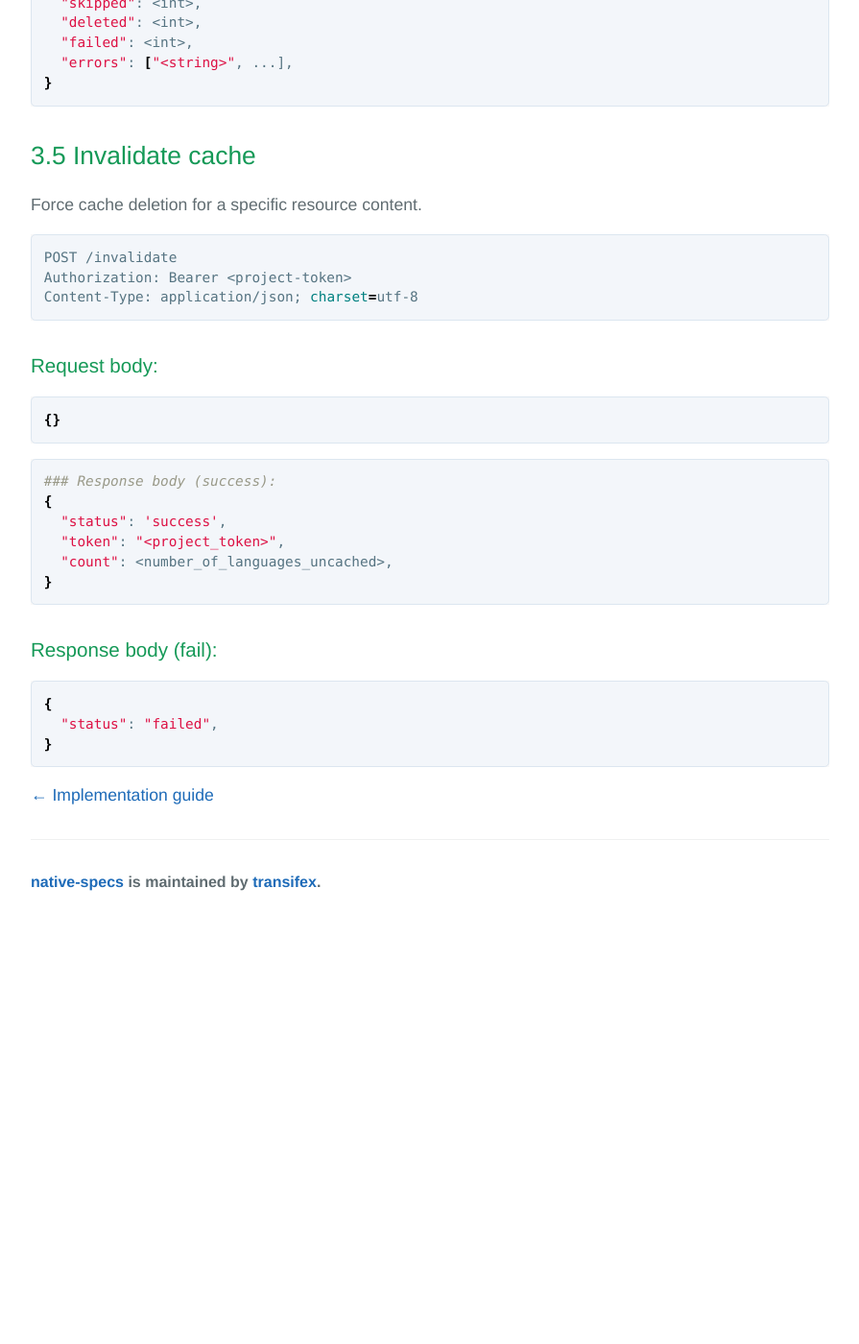
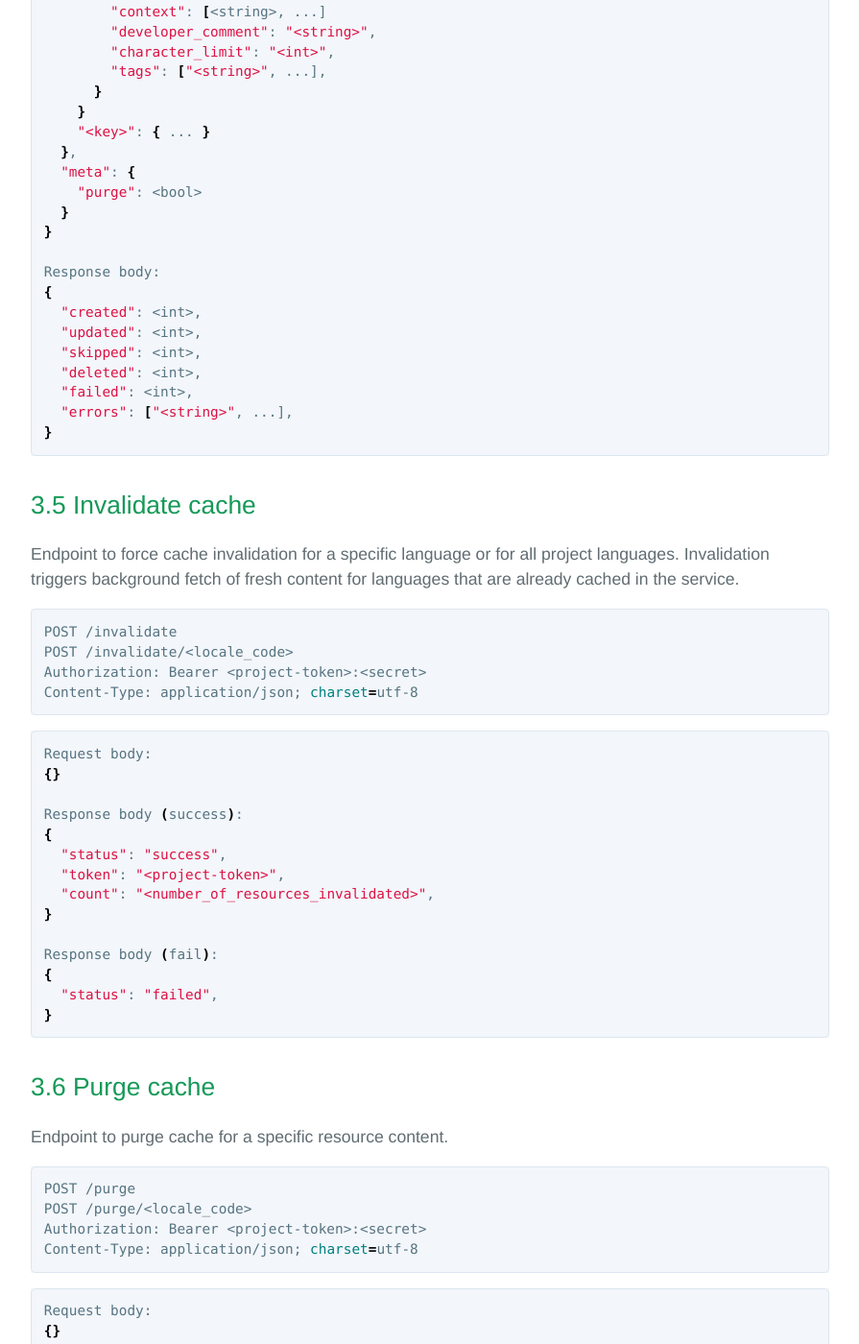
Before and after one commit to transifex/native-specs, a Jekyll site: the page built from cds.md, in a window 1280 px wide and 1400 px high, scrolled down 2734 px. Shown: the whole window at 96% size, without its empty margins (192-1087 px from the left). Built offline with Jekyll 4.4.1, drawn with Linux system fonts in a browser that asks for light colours; our own code applies the rules of GitHub Pages for plain Markdown files; before the commit the page ends 3697 px from its top, so only the background shows below that; some of the changed text lies outside the part shown.

Commit message:
Update CDS docs

````diff
--- a/cds.md
+++ b/cds.md
@@ -7,6 +7,8 @@
 * [3.3 Pull content](#33-pull-content)
 * [3.4 Push content](#34-push-content)
 * [3.5 Invalidate cache](#35-invalidate-cache)
+* [3.6 Purge cache](#36-purge-cache)
+* [3.7 Analytics](#37-analytics)
 
 ## 3.1 Authentication
 
@@ -33,7 +35,15 @@ Content-Type: application/json; charset=utf-8
 ```
 
 ```bash
-### Response body
+Response status: 202
+- Content not ready, queued for download from Transifex
+- try again later
+
+Response status: 302
+- Get content from URL
+
+Response status: 200
+Response body:
 {
   "data": [
     {
@@ -55,13 +65,21 @@ Content-Type: application/json; charset=utf-8
 Get localized content for a specific language code.
 
 ```bash
-GET /content/<lang-code>
+GET /content/<locale_code>
 Authorization: Bearer <project-token>
 Content-Type: application/json; charset=utf-8
 ```
 
 ```bash
-### Response body
+Response status: 202
+- Content not ready, queued for download from Transifex
+- try again later
+
+Response status: 302
+- Get content from URL
+
+Response status: 200
+Response body:
 {
   "data": {
     "<key>": {
@@ -89,7 +107,7 @@ Content-Type: application/json; charset=utf-8
 ```
 
 ```bash
-### Request body
+Request body:
 {
   "data": {
     "<key>": {
@@ -107,10 +125,8 @@ Content-Type: application/json; charset=utf-8
     "purge": <bool>
   }
 }
-```
 
-```bash
-### Response body
+Response body:
 {
   "created": <int>,
   "updated": <int>,
@@ -123,32 +139,100 @@ Content-Type: application/json; charset=utf-8
 
 ## 3.5 Invalidate cache
 
-Force cache deletion for a specific resource content.
+Endpoint to force cache invalidation for a specific language or for
+all project languages. Invalidation triggers background fetch of fresh
+content for languages that are already cached in the service.
 
 ```bash
 POST /invalidate
-Authorization: Bearer <project-token>
+POST /invalidate/<locale_code>
+Authorization: Bearer <project-token>:<secret>
 Content-Type: application/json; charset=utf-8
 ```
 
-### Request body:
 ```bash
+Request body:
 {}
+
+Response body (success):
+{
+  "status": "success",
+  "token": "<project-token>",
+  "count": "<number_of_resources_invalidated>",
+}
+
+Response body (fail):
+{
+  "status": "failed",
+}
+```
+
+## 3.6 Purge cache
+
+Endpoint to purge cache for a specific resource content.
+
+```bash
+POST /purge
+POST /purge/<locale_code>
+Authorization: Bearer <project-token>:<secret>
+Content-Type: application/json; charset=utf-8
 ```
 
 ```bash
-### Response body (success):
+Request body:
+{}
+
+Response body (success):
 {
-  "status": 'success',
-  "token": "<project_token>",
-  "count": <number_of_languages_uncached>,
+  "status": "success",
+  "token": "<project-token>",
+  "count": "<number_of_resources_purged>",
+}
+
+Response body (fail):
+{
+  "status": "failed",
 }
 ```
 
-### Response body (fail):
+## 3.7 Analytics
+
+Endpoint to get usage analytics, per language, SDK and unique anonymized clients.
+
 ```bash
+GET /analytics?filter[since]=<YYYY-MM-DD>&filter[until]=<YYYY-MM-DD>
+Authorization: Bearer <project-token>:<secret>
+Content-Type: application/json; charset=utf-8
+```
+
+```bash
+Response body:
 {
-  "status": "failed",
+  "data": [{
+    "languages": {
+      "<locale_code>": "<number_of_hits>",
+      ...
+    },
+    "sdks": {
+      "<sdk-version>": "<number_of_hits>",
+      ...
+    },
+    "clients": "<number_of_unique_clients>",
+    "date": "<YYYY-MM-DD or YYYY-MM>",
+  }, ...],
+  "meta": {
+    "total": {
+      "languages": {
+        "<locale_code>": "<total_number_of_hits>",
+        ...
+      },
+      "sdks": {
+        "<sdk-version>": "<total_number_of_hits>",
+        ...
+      },
+      "clients": "<total number_of_unique_clients>",
+    },
+  },
 }
 ```
 
````
